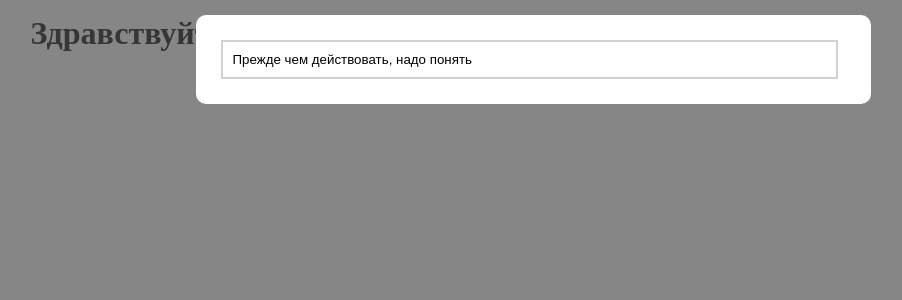
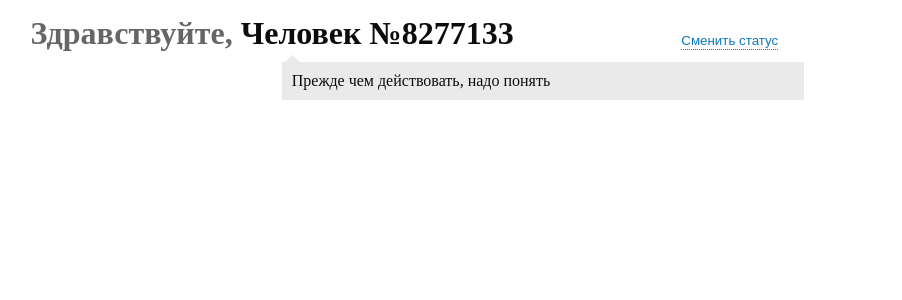
Before and after one commit to comeall09/au_test, a React (Create React App) app: page / in a window 1280 px wide. Shown: the top 300 px of the page, without its empty margins (107-1009 px from the left). Built offline with nearby package versions, Linux system fonts and the light colour scheme.

Commit message:
modal window done

```diff
--- a/src/widgets/ui/StatusBar/StatusBar.tsx
+++ b/src/widgets/ui/StatusBar/StatusBar.tsx
@@ -1,4 +1,4 @@
-import { useEffect, useRef, useState } from 'react'
+import { useState } from 'react'
 import s from './styles/statusBar.module.scss'
 import { StatusHeader } from './StatusHeader/StatusHeader'
 import { StatusModal } from './StatusModal/StatusModal'
@@ -7,15 +7,24 @@ export const StatusBar = () => {
 
   const [isActivated, setIsActivated] = useState(false)
 
+  const changeStatus = () => {
+    setIsActivated(true)
+  }
+
   const [status, setStatus] = useState('Прежде чем действовать, надо понять') // default status value
 
   return (
     <div className={s.statusBar}>
       <StatusHeader />
       <div className={s.statusWrap}>
-        <button onClick={() => setIsActivated(true)} className={s.btn}>Сменить статус</button>
+        <button onClick={changeStatus} className={s.btn}>Сменить статус</button>
         <div className={s.status}>{status}</div>
-        <StatusModal isActivated={isActivated} status={status} setStatus={setStatus}/>
+        <StatusModal
+          isActivated={isActivated}
+          setIsActivated={setIsActivated}
+          status={status}
+          setStatus={setStatus}
+        />
       </div>
     </div>
   )
--- a/src/widgets/ui/StatusBar/StatusModal/StatusModal.tsx
+++ b/src/widgets/ui/StatusBar/StatusModal/StatusModal.tsx
@@ -3,32 +3,58 @@ import s from '../styles/statusBar.module.scss'
 
 interface modalProps {
   isActivated: boolean,
+  setIsActivated: (value: boolean) => void
   status: string,
   setStatus: (value: string) => void
 }
 
-export const StatusModal = ({isActivated, status, setStatus}: modalProps) => {
+export const StatusModal = ({isActivated, setIsActivated, status, setStatus}: modalProps) => {
 
+  // focus input when modal is opened
   const inputEl = useRef<HTMLInputElement>(null)
-  // useEffect(() => {
-  //   inputEl.current?.focus()
-  // }, [isActive])
+  useEffect(() => {
+    inputEl.current?.focus()
+  }, [isActivated])
+
+  const [isMaxLengthed, setIsMaxLengthed] = useState(false)
+
+  const [newStatus, setNewStatus] = useState(status)
   const statusHandler = (value: string) => {
-    setStatus(value)
+    setNewStatus(value)
+    if(value.length > 99) {
+      setIsMaxLengthed(true)
+    } else {
+      setIsMaxLengthed(false)
+    }
+  }
+
+  const changeStatus = (isChange: boolean) => {
+    if(isChange){
+      setStatus(newStatus)
+    } else {
+      setNewStatus(status)
+    }
+    setIsActivated(false)
   }
 
   return (
-    <div className={s.statusModalWrap}>
-      <div className={s.statusModal}>
+    // <div className={`${s.statusModalWrap} ${isActivated && s.activeModal}`}>
+      <div className={`${s.statusModal} ${isActivated && s.activeModal}`}>
         <input
           className={s.statusInput}
-          value={status}
+          value={newStatus}
           ref={inputEl}
           onChange={e => statusHandler(e.target.value)}
           maxLength={100}
         />
-        <button className={`${s.btn} ${s.saveStatusBtn} `}>Сохранить статус</button>
+        <div className={s.modalBtns}>
+          <div className={`${s.statusMaxLength} ${isMaxLengthed && s.maxLengthed}`}>Не более 100 символов</div>
+          <div>
+            <button onClick={() => changeStatus(true)} className={s.confirmBtn}>Сохранить статус</button>
+            <button onClick={() => changeStatus(false)} className={s.cancelBtn}>Отменить</button>
+          </div>
+        </div>
       </div>
-    </div>
+    // </div>
   )
 }
--- a/src/widgets/ui/StatusBar/styles/statusBar.module.scss
+++ b/src/widgets/ui/StatusBar/styles/statusBar.module.scss
@@ -69,33 +69,86 @@
 	}
 }
 
-.statusModalWrap {
+.statusModal {
 	position: fixed;
-	top: 0;
-	left: 0;
-	right: 0;
-	bottom: 0;
-	background-color: rgba(0, 0, 0, 0.473);
-	padding: 15px;
-
+	top: -200%;
+	left: 50%;
+	transform: translateX(-50%);
+	transition: all 1s cubic-bezier(.5,-.75,.7,2);
+	box-shadow: rgba(0, 0, 0, 0.5) 0 0 10px 20px;
+	background-color: #fff;
+	padding: 25px 25px 10px;
+	border-radius: 10px;
 	display: flex;
-	justify-content: center;
-	align-items: flex-start;
-
-	.statusModal {
-		width: 50%;
-		background-color: #fff;
-		padding: 25px;
-		border-radius: 10px;
-	}
+	flex-direction: column;
+	gap: 5px;
 
 	.statusInput {
-		width: 95%;
 		padding: 10px;
-		border: 2px solid #d1d1d1;
+		border: 2px solid rgba(138, 138, 255, 0.568);
 		outline: none;
 	}
 	.saveStatusBtn {
 		position: sticky;
 	}
+
+	.modalBtns {
+		display: flex;
+		gap: 3px;
+		padding: 5px 0;
+		justify-content: space-between;
+
+		div {
+			display: flex;
+			gap: 5px;
+		}
+	}
+	.confirmBtn {
+		padding: 10px;
+		border: none;
+		background-color: rgb(0, 180, 0);
+		color: white;
+		cursor: pointer;
+		border-radius: 8px;
+		min-height: 1em;
+		transition: background-color .2s linear;
+		&:hover, &:focus {
+			background-color: green;
+			outline: none;
+		}
+	}
+	.cancelBtn {
+		padding: 5px;
+		border: none;
+		background-color: rgb(221, 0, 0);
+		color: white;
+		cursor: pointer;
+		border-radius: 8px;
+		min-height: 1em;
+		transition: background-color .2s linear;
+
+		&:hover, &:focus {
+			background-color: rgb(187, 0, 0);
+			outline: none;
+		}
+	}
+	.statusMaxLength {
+		opacity: 0;
+		background-color: rgb(255, 47, 47);
+		color: white;
+		width: fit-content;
+		padding: 5px 10px;
+		font-size: .8em;
+		border-radius: 10px;
+		transition: opacity .5s linear;
+		align-items: center;
+		text-align: center;
+	}
+	.maxLengthed {
+		opacity: 1;
+	}
 }
+
+.activeModal {
+	top: 50px;
+}
```
